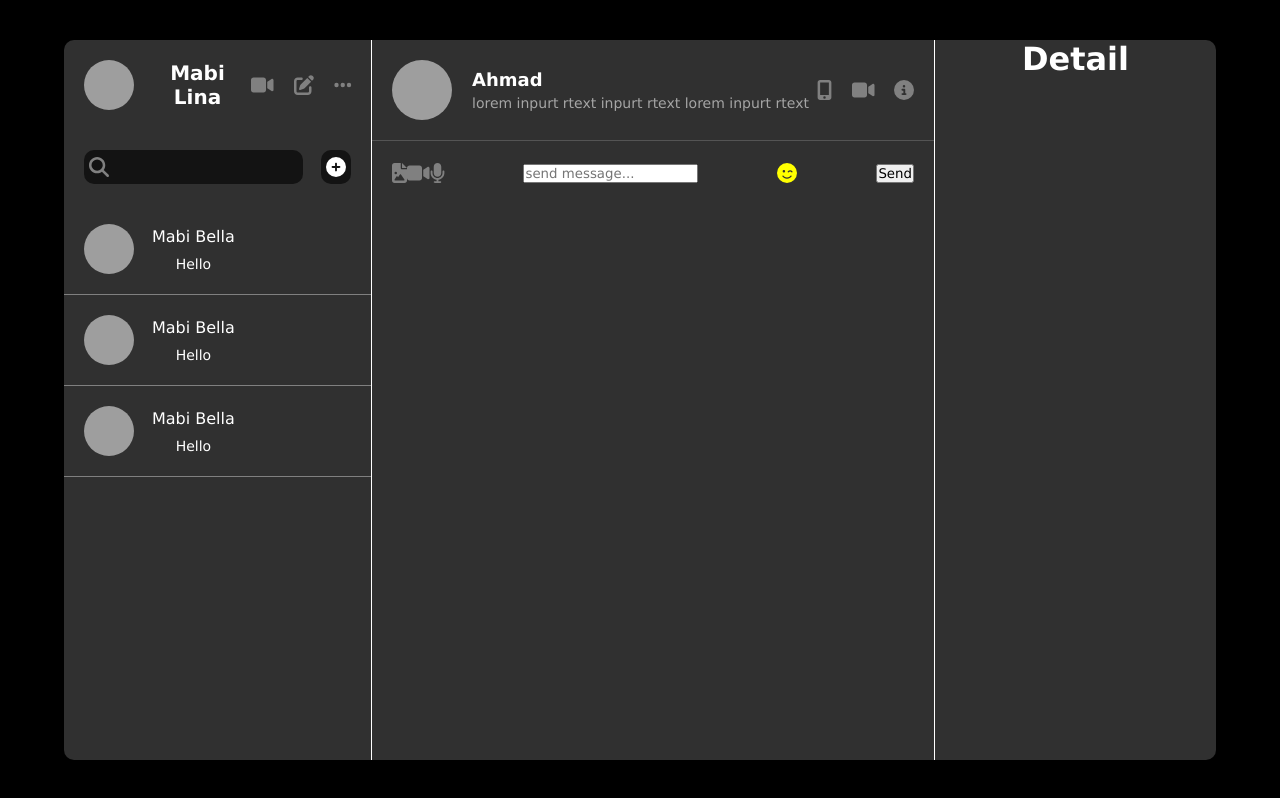
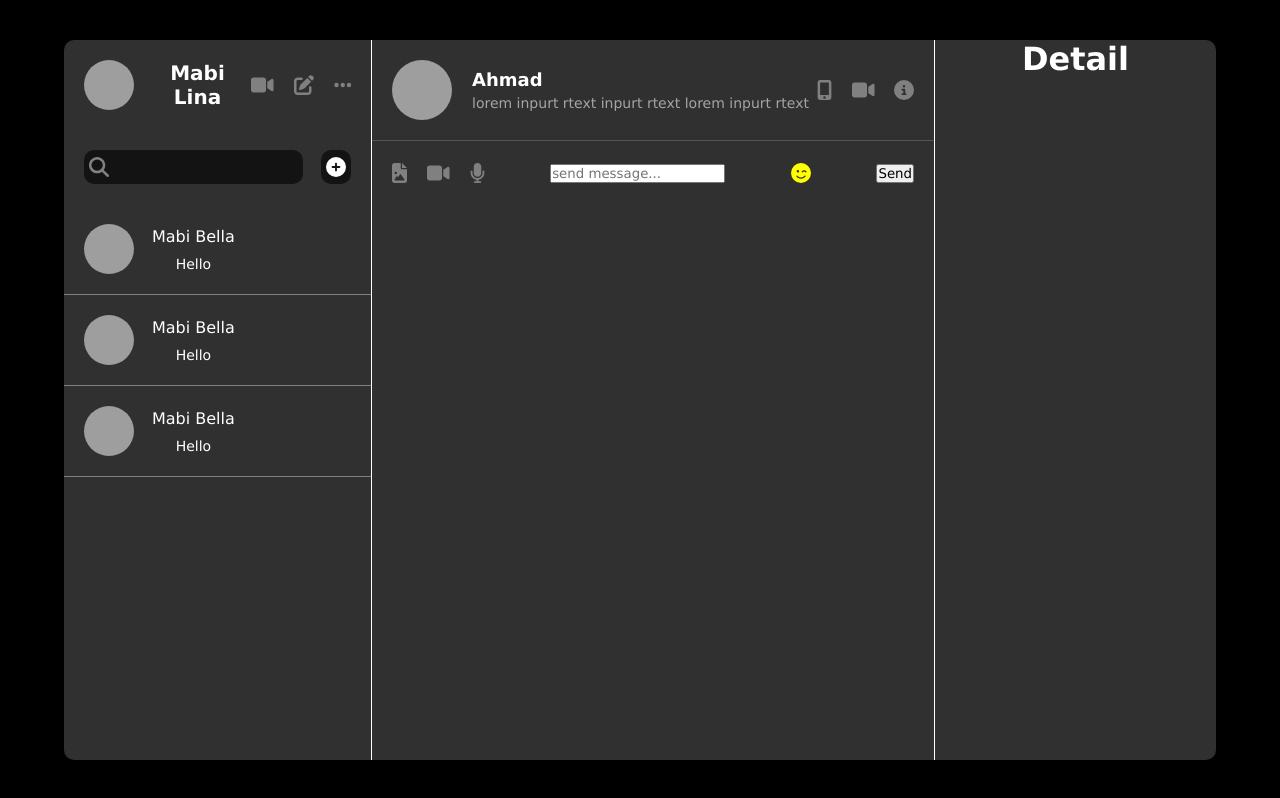
Before and after one commit to LuisArielRetanaHernadez/chat_mabi, a React (Vite) app: page / in a window 1280 px wide. Built offline with nearby package versions, Linux system fonts and the light colour scheme; grey boxes are pictures that could not be loaded.

Commit message:
agregando un flex al icons para luego darle un espacio entre los icons de 20px

```diff
--- a/src/components/chat/chat.style.css
+++ b/src/components/chat/chat.style.css
@@ -54,6 +54,11 @@
     align-items: center;
     justify-content: space-between;
 
+    .icons {
+      display: flex;
+      gap: 20px;
+    }
+
     .icon--emoji {
       color: yellow;
     }
```
